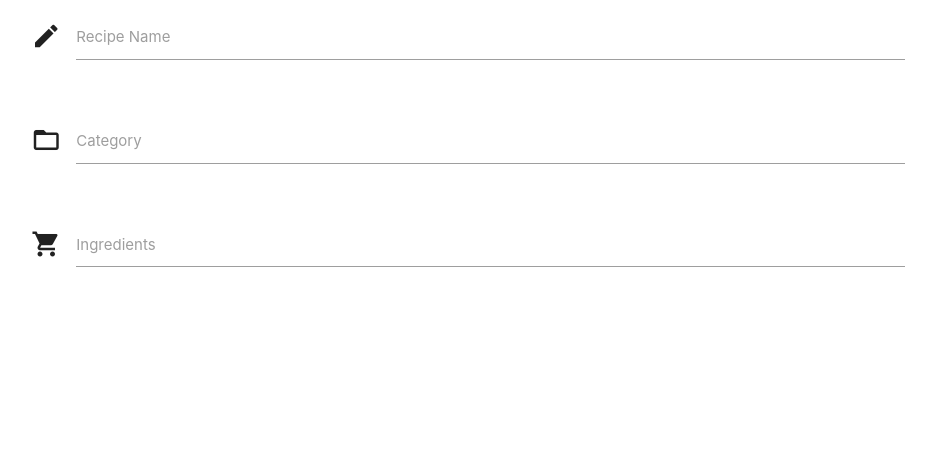
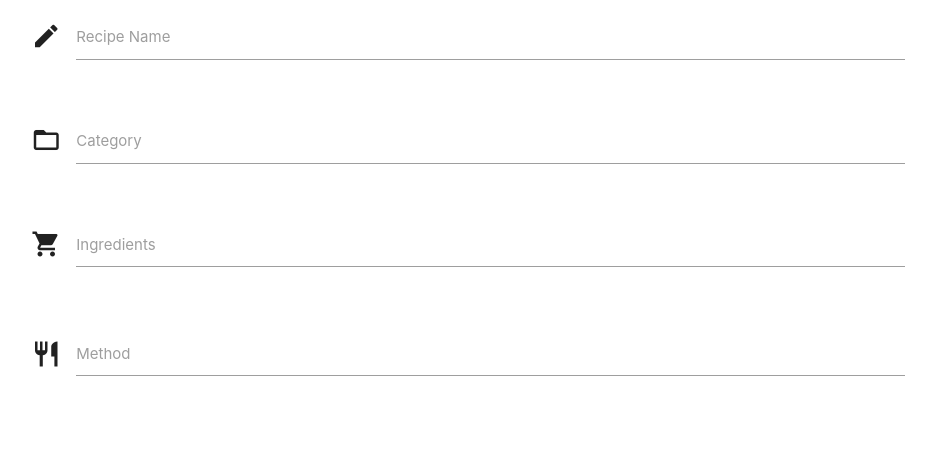
Before and after one commit to Code-Institute-Submissions/ms-project-3-v2, a Flask app: page /add_recipe in a window 1280 px wide. Shown: the part 160-614 px from the top of the page, without its empty margins (172-1108 px from the left). Run offline with Flask 2, Linux system fonts and the light colour scheme; some libraries are stand-ins or nearby versions.

Commit message:
Added method input field to add recipe form

```diff
--- a/templates/add_recipe.html
+++ b/templates/add_recipe.html
@@ -28,6 +28,13 @@
                         <label for="ingredients">Ingredients</label>
                     </div>
                 </div>
+                <div class="row">
+                    <div class="input-field col s12">
+                        <i class="material-icons prefix">restaurant</i>
+                        <textarea id="method" name="method" class="materialize-textarea"></textarea>
+                        <label for="method">Method</label>
+                    </div>
+                </div>
             </form>
         </div>
     </div>
```
